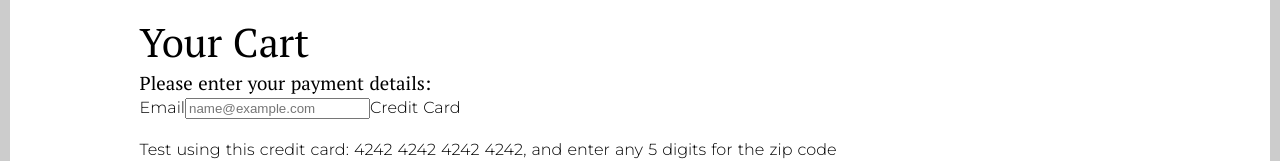
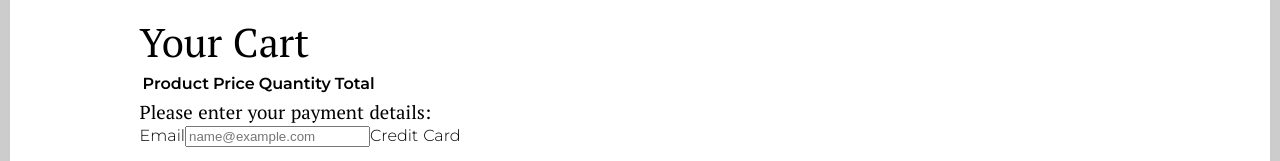
Before and after one commit to davidbaker8391-prog/Ecommerce-Netlify, a Nuxt app: page /cart in a window 1280 px wide. Shown: the part 242-403 px from the top of the page. Built offline with nearby package versions, Linux system fonts and the light colour scheme.

Commit message:
work on pricing table

```diff
--- a/pages/cart.vue
+++ b/pages/cart.vue
@@ -1,7 +1,27 @@
 <template>
   <div>
     <h1>Your Cart</h1>
-
+    <table>
+      <tr>
+        <th>Product</th>
+        <th>Price</th>
+        <th>Quantity</th>
+        <th>Total</th>
+      </tr>
+      <tr v-for="item in cart" :key="item.id">
+        <td>
+          <img :src="`/products/${item.img}`" :alt="item.name" class="productimg" />
+          <h3>{{ item.name }}</h3>
+        </td>
+        <td>
+          <h4 class="price">{{ item.price }}</h4>
+        </td>
+        <td>
+          <strong>{{ item.quantity }}</strong>
+        </td>
+        <td>{{ item.quantity * item.price }}</td>
+      </tr>
+    </table>
     <app-card />
     <app-sales-boxes />
   </div>
@@ -24,4 +44,9 @@ export default {
 </script>
 
 <style lang="scss" scoped>
+.productimg {
+  float: left;
+  margin-right: 15px;
+  width: 140px;
+}
 </style>
```
